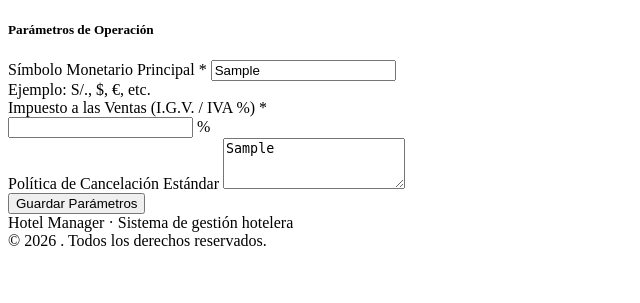
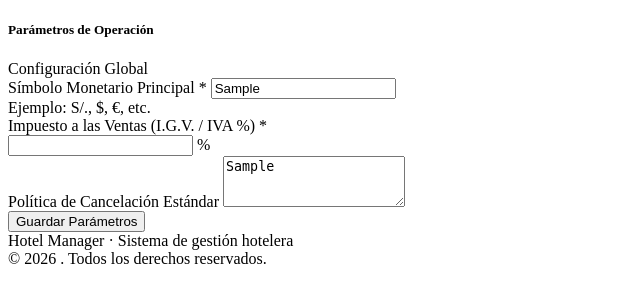
Before and after one commit to SauloLinares/SistemaReseva, a PHP site: template app/Views/configuracion/parametros.php in a window 1280 px wide. Shown: the top 303 px of the page, without its empty margins (0-640 px from the left). Run offline with PHP 8.4, Linux system fonts and the light colour scheme; the template is opened without the code that fills it: most values are stand-ins (such as "Sample title", 1, 10 or a date in 2020); data that the repository does not hold is empty.

Commit message:
Parámetros con la misma tarjeta que Datos del Hotel y botón para quitar el logo
- Parámetros Generales: mismo ancho, sin borde gris y con la insignia "Configuración Global"
- Datos del Hotel: se quitan dos </div> sobrantes que descuadraban la página
- "Quitar logo": vacía la vista previa y, al guardar, borra el archivo y deja el nombre
  del hotel en su lugar (elegir otra imagen lo cancela); queda en la auditoría

Co-Authored-By: Claude Opus 5.5 <noreply@anthropic.com>

```diff
--- a/app/Views/configuracion/parametros.php
+++ b/app/Views/configuracion/parametros.php
@@ -8,10 +8,11 @@
     <div class="container-fluid">
 
         <div class="row justify-content-center">
-            <div class="col-12 col-lg-8">
-                <form action="<?= url('configuracion/guardarParametros') ?>" method="POST" class="card border-secondary">
-                    <div class="card-header">
-                        <h5 class="card-title mb-0"><i class="bi bi-gear-fill me-2"></i>Parámetros de Operación</h5>
+            <div class="col-12 col-lg-9">
+                <form action="<?= url('configuracion/guardarParametros') ?>" method="POST" class="card">
+                    <div class="card-header d-flex justify-content-between align-items-center">
+                        <h5 class="card-title mb-0"><i class="bi bi-gear me-2"></i>Parámetros de Operación</h5>
+                        <span class="badge badge-soft-info"><i class="bi bi-shield-check me-1"></i>Configuración Global</span>
                     </div>
                     <div class="card-body">
                         <div class="row g-3">
```
Also changed, not shown: app/Controllers/ConfiguracionController.php (+16 -0 lines), app/Views/configuracion/hotel.php (+10 -4 lines), public/assets/js/vistas/configuracion-hotel.js.
